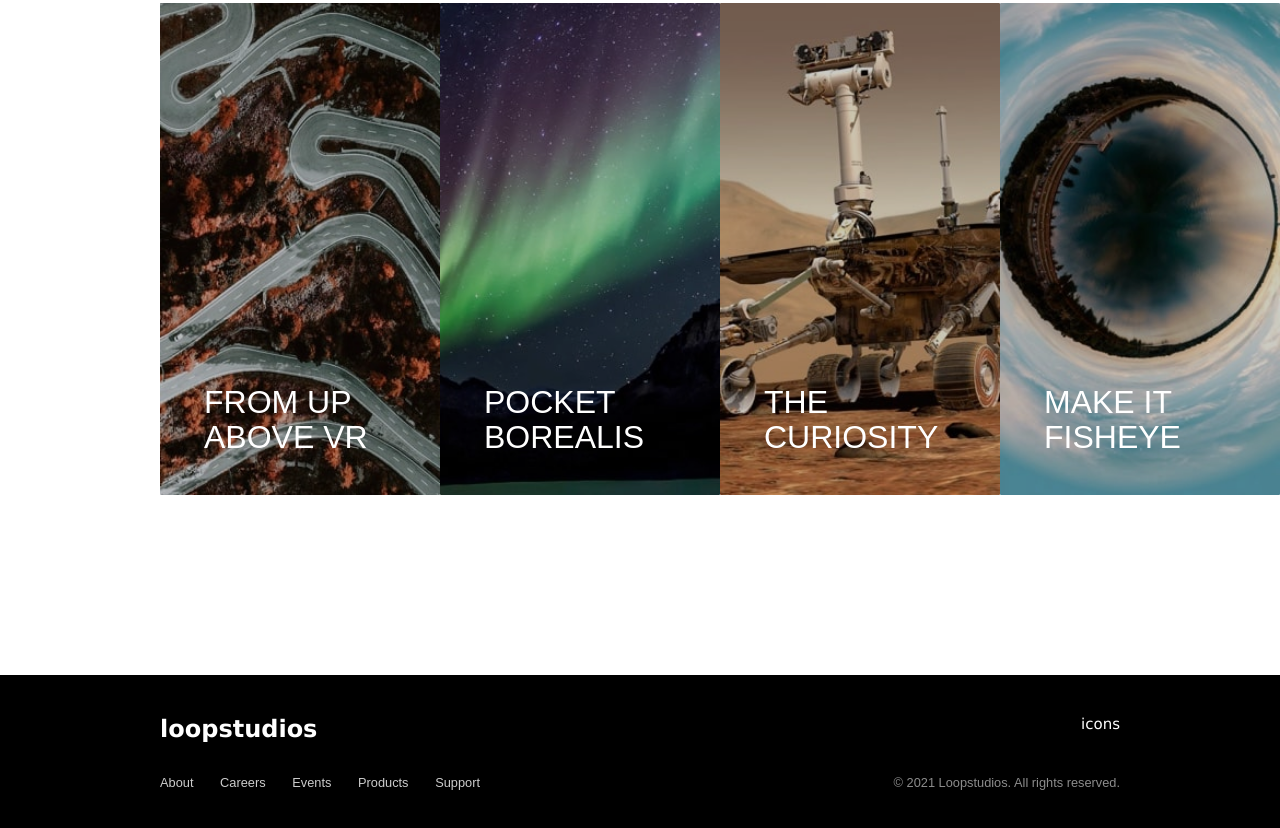
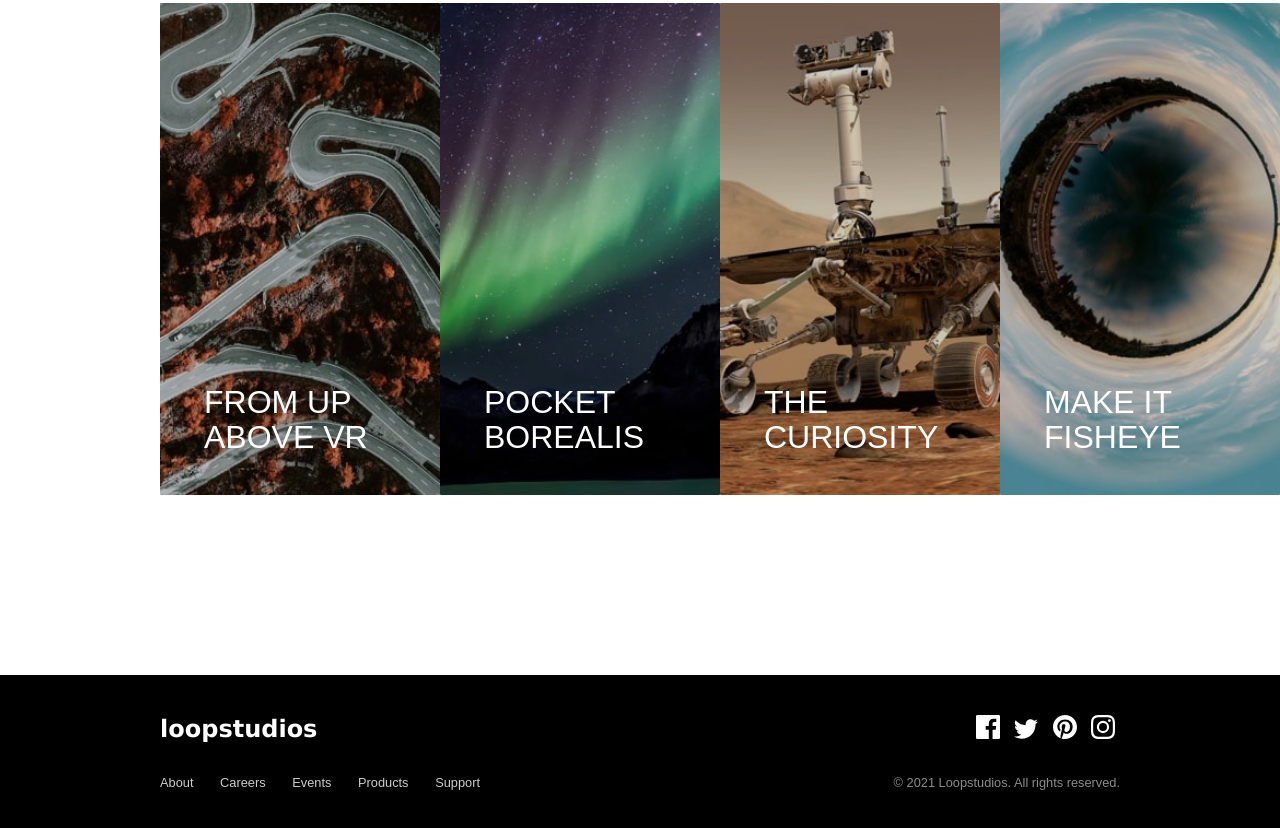
Before and after one commit to nderimsali096/respnosive-landing-page-with-media-queries, a website: page index.html in a window 1280 px wide. Shown: the part 2357-3185 px from the top of the page. Drawn offline with Linux system fonts and the light colour scheme.

Commit message:
adding the  svg icons

```diff
--- a/css/_components.scss
+++ b/css/_components.scss
@@ -228,6 +228,11 @@
             font-size: 1.5rem;
             font-weight: 600;
         }
+
+        &-icons > * {
+                margin: 0.3rem;
+            }
+
     }
 
     &__down {
--- a/index.html
+++ b/index.html
@@ -115,7 +115,10 @@
     <div class="footer__upper">
       <p class="footer__upper-tittle">loopstudios</p>
       <div class="footer__upper-icons">
-        icons
+        <a href="#"><img src="images/icon-facebook.svg" alt="fb-icon"></a>
+        <a href=""><img src="images/icon-twitter.svg" alt="tweeter-icon"></a>
+        <a href=""><img src="images/icon-pinterest.svg" alt="pinterest-icon"></a>
+        <a href=""><img src="images/icon-instagram.svg" alt="insta-icon"></a>
       </div>
     </div>
     <div class="footer__down">
```
Also changed, not shown: css/main.css, 1 other file.
